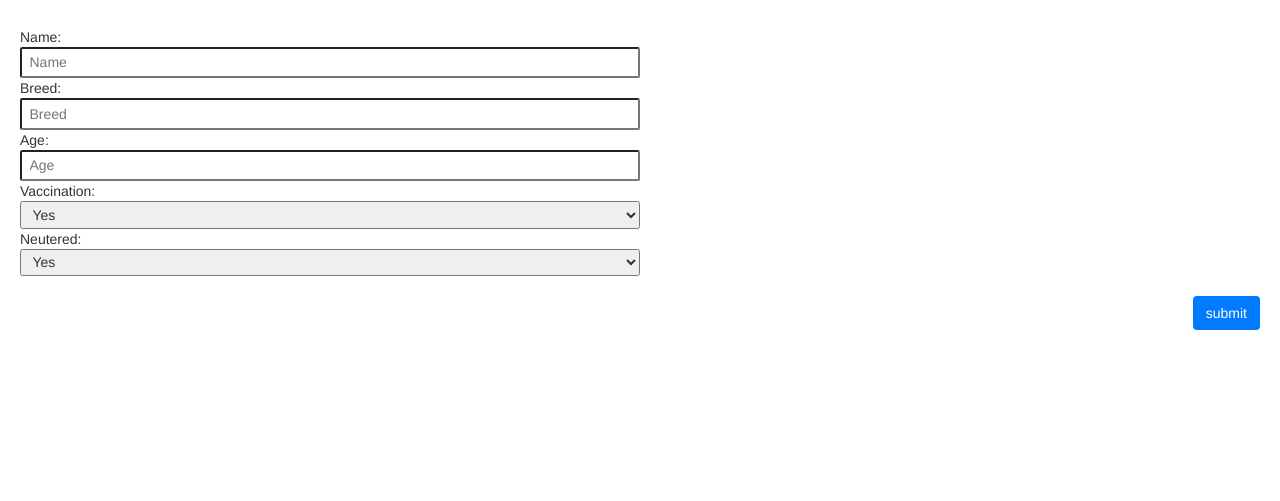
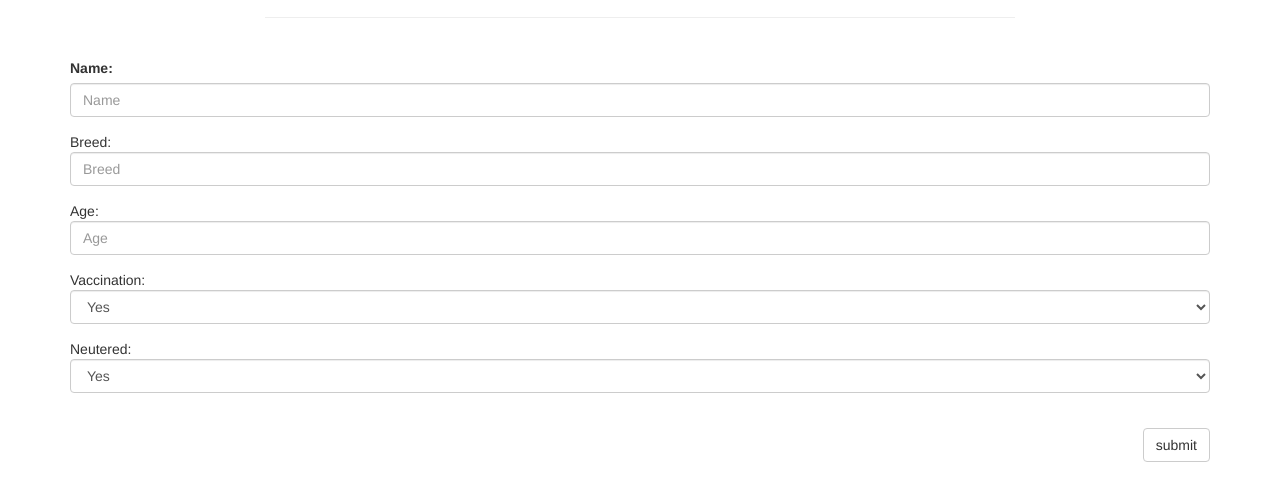
Before and after one commit to JiajunJasonLi/APS1050_Project, a plain HTML site: page src/html/registration.html in a window 1280 px wide. Shown: the part 133-634 px from the top of the page. Drawn offline with nearby package versions, Linux system fonts and the light colour scheme.

Commit message:
Finished the template of adoption history

```diff
--- a/src/html/registration.html
+++ b/src/html/registration.html
@@ -33,47 +33,52 @@
 
 	<!-- User Picture-->
 	<!-- <div id="registration"> -->
-	<h1>Registration</h1>
+	<div class="container">
+		<div class="row">
+			<div class="col-xs-12 col-sm-8 col-sm-push-2">
+				<h1 class="text-center">Registration</h1>
+				<hr/>
+				<br/>
+		  	</div>
+		</div>
 
-    <div id='settingBlock'>
 		<form id='registrationForm'>
-			<div class="inputBlock">
-				<div>Name:</div>
-				<input type='text' id='nameInput' placeholder="Name" required>
+			<div class="form-group">
+				<label>Name:</label>
+				<input type='text' class="form-control" id='nameInput' placeholder="Name" required>
 			</div>
-			<div class="inputBlock">
+			<div class="form-group">
 				<div>Breed:</div>
-				<input type='text' id='breedInput' placeholder="Breed" required>
+				<input type='text' class="form-control" id='breedInput' placeholder="Breed" required>
 			</div>
-			<div class="inputBlock">
+			<div class="form-group">
 				<div>Age:</div>
-				<input type='number' min="0" max="100" id='ageInput' placeholder="Age" required>
+				<input type='number' class="form-control" min="0" max="100" id='ageInput' placeholder="Age" required>
 			</div>
 			<!-- <div class="inputBlock">
 				<div>Birthday:</div>
 				<input type='date' id='birthdayInput' placeholder="Birthday" required>
 			</div> -->
-			<div class="inputBlock">
+			<div class="form-group">
 				<div>Vaccination:</div>
-				<select id="vaccinationSelect">
+				<select class="form-control" id="vaccinationSelect">
 					<option value="yes">Yes</option>
 					<option value="no">No</option>
 				</select>
 			</div>
 
-			<div class="inputBlock">
+			<div class="form-group">
 				<div>Neutered:</div>
-				<select id="neuterSelect">
+				<select class="form-control" id="neuterSelect">
 					<option value="yes">Yes</option>
 					<option value="no">No</option>
 				</select>
 			</div>
 
 		</form>
-		<button class='btn'>submit</button>
-			<!-- To submit use this
-				<button type='submit' form='modifyUserForm' value='Submit' class='btn'>submit</button>
-			-->
+		<button class='btn btn-default'>submit</button>
+	</div>
+
 	</div>
 
 	<!-- jQuery (necessary for Bootstrap's JavaScript plugins) -->
```
